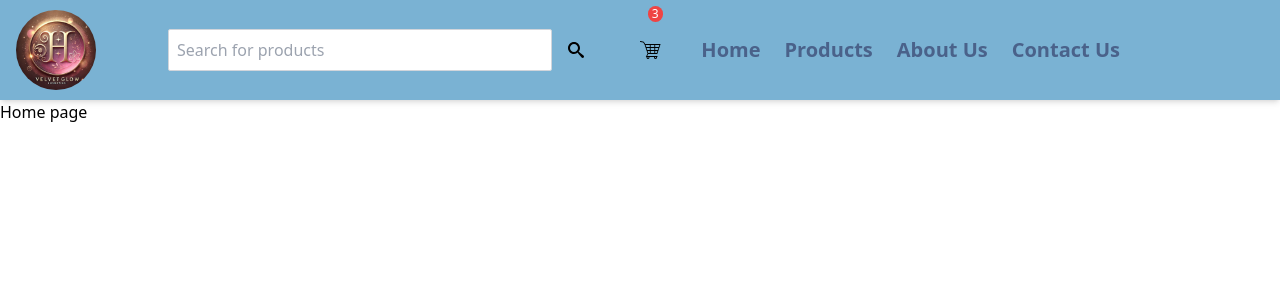
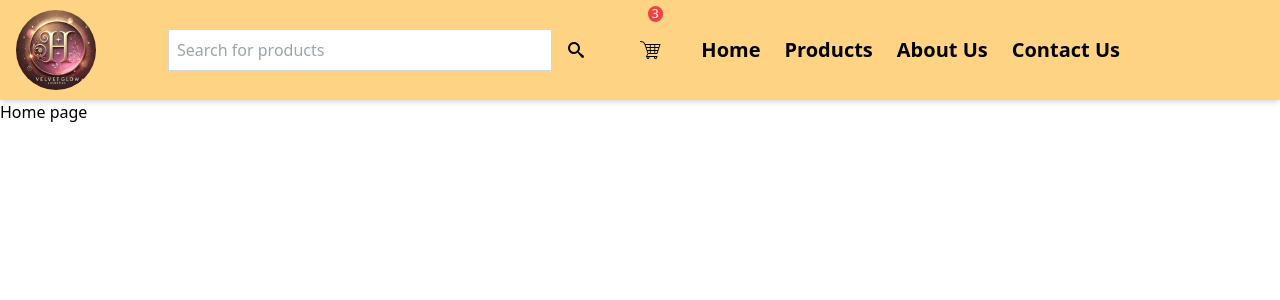
Before and after one commit to SKPHDeemantha/E-platformFrontend, a React (Vite) app: page / in a window 1280 px wide. Shown: the top 300 px of the page. Built offline with nearby package versions, Linux system fonts and the light colour scheme.

Commit message:
Update Tailwind CSS color palette; modify primary, secondary, accent, and mycolor values for improved design consistency

```diff
--- a/tailwind.config.js
+++ b/tailwind.config.js
@@ -7,10 +7,10 @@ export default {
   theme: {
     extend: {
       colors:{
-        "primary" : "#4A628A",
-        "secondary" : "#7AB2D3",
-         "accent" : "#B9E5E8",
-         "mycolor": "#DFF2EB"
+        "primary" : "#4FFF9B0",
+        "secondary" : "#FFD384",
+         "accent" : "#FF884B",
+         "mycolor": "#FF577F"
       }
     },
   },
```
